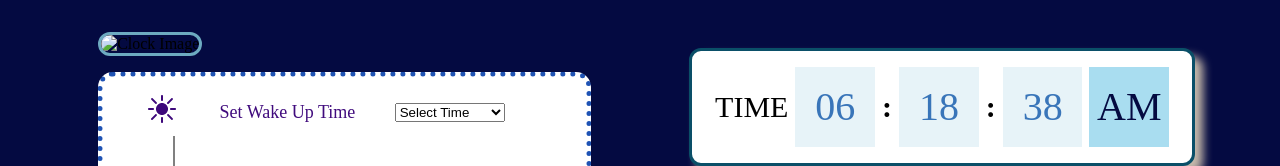
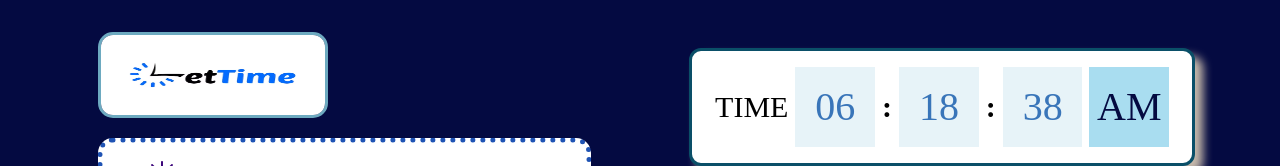
Before and after one commit to Aryan-code-cell/clock, a plain HTML site: page index.html in a window 1280 px wide. Shown: the top 166 px of the page. Drawn offline with nearby package versions, Linux system fonts and the light colour scheme; files whose address does not match are found by name.

Commit message:
Update index.html

```diff
--- a/index.html
+++ b/index.html
@@ -13,7 +13,7 @@
 <body>
     <div id="con">
         <div id="part1">
-            <div id="clockImage"><img src="./aseets/c4.avif" alt="Clock Image"> </div>
+            <div id="clockImage"><img src="c4.avif" alt="Clock Image"> </div>
             <div id="alarmTime">
                 <div id="time1" class="timeBox">
                     <div class="logo"><img src="./aseets/sun.png" alt="Sun"></div><p class="sTW">Set Wake Up Time</p>
```
